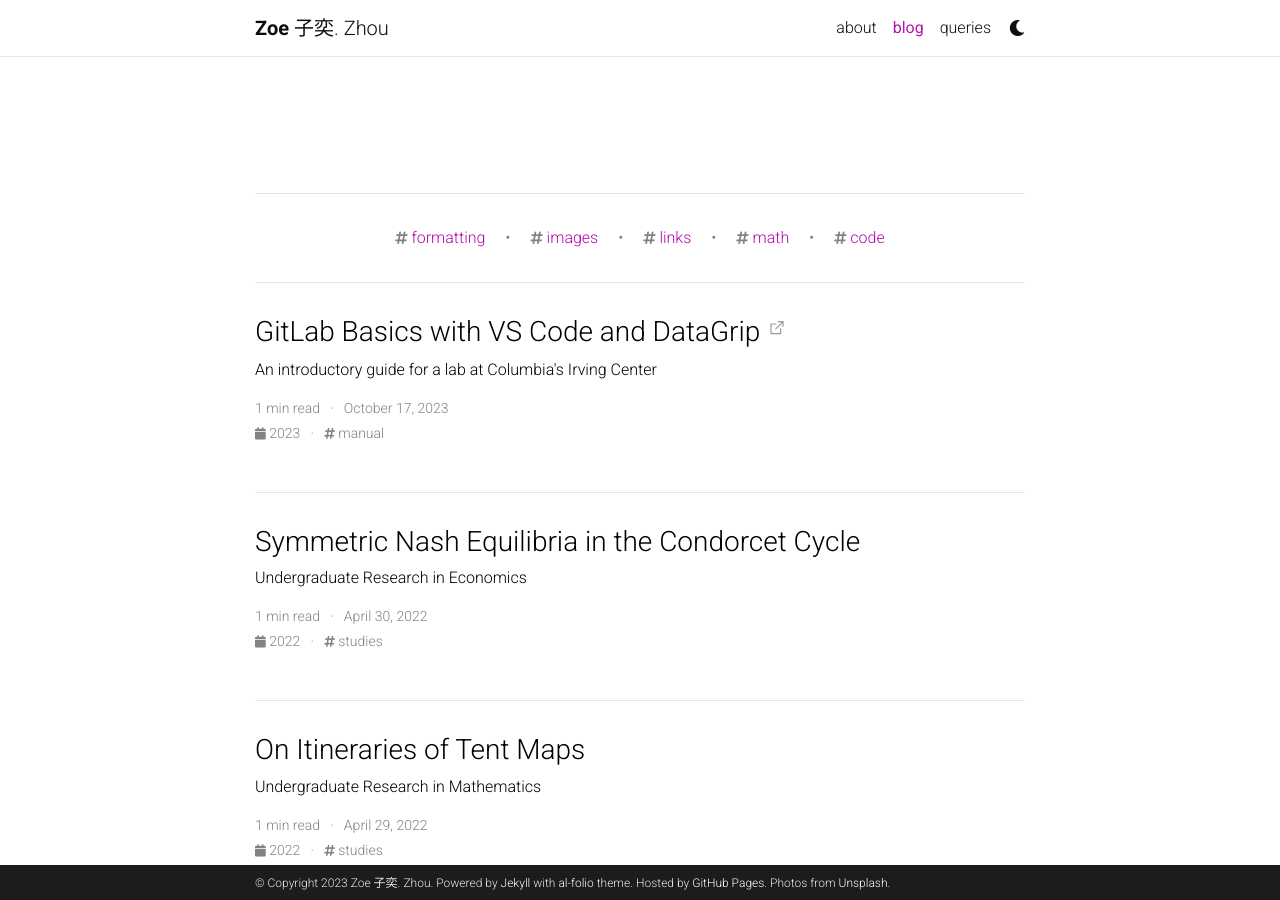
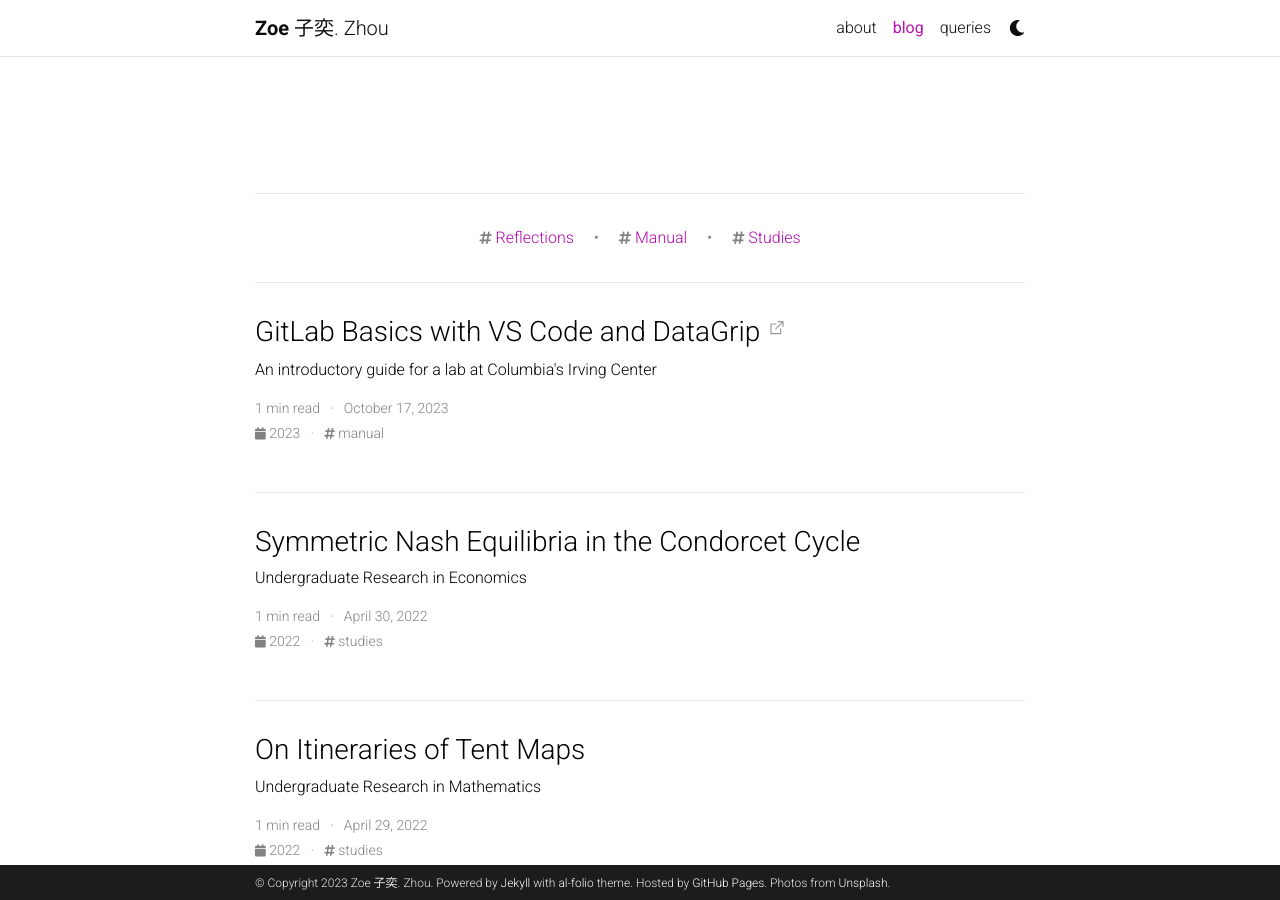
Before and after one commit to Zoewhat/Zoewhat.github.io, a Jekyll site: the page built from blog/index.html, in a window 1280 px wide and 900 px high. Built offline with Jekyll 4.4.1, drawn with Linux system fonts in a browser that asks for light colours; the list of posts is cut into pages by our own code; comment, search, counter and statistics services are not loaded; a style sheet for code colours, icons or effects is not loaded.

Commit message:
Update _config.yml

```diff
--- a/_config.yml
+++ b/_config.yml
@@ -223,7 +223,7 @@
     tag: '/blog/tag/:name/'
     category: '/blog/category/:name/'
 
-display_tags: ['formatting', 'images', 'links', 'math', 'code'] # this tags will be dispalyed on the front page of your blog
+display_tags: ['Reflections', 'Manual', 'Studies'] # this tags will be dispalyed on the front page of your blog
 
 # -----------------------------------------------------------------------------
 # Jekyll Scholar
```
